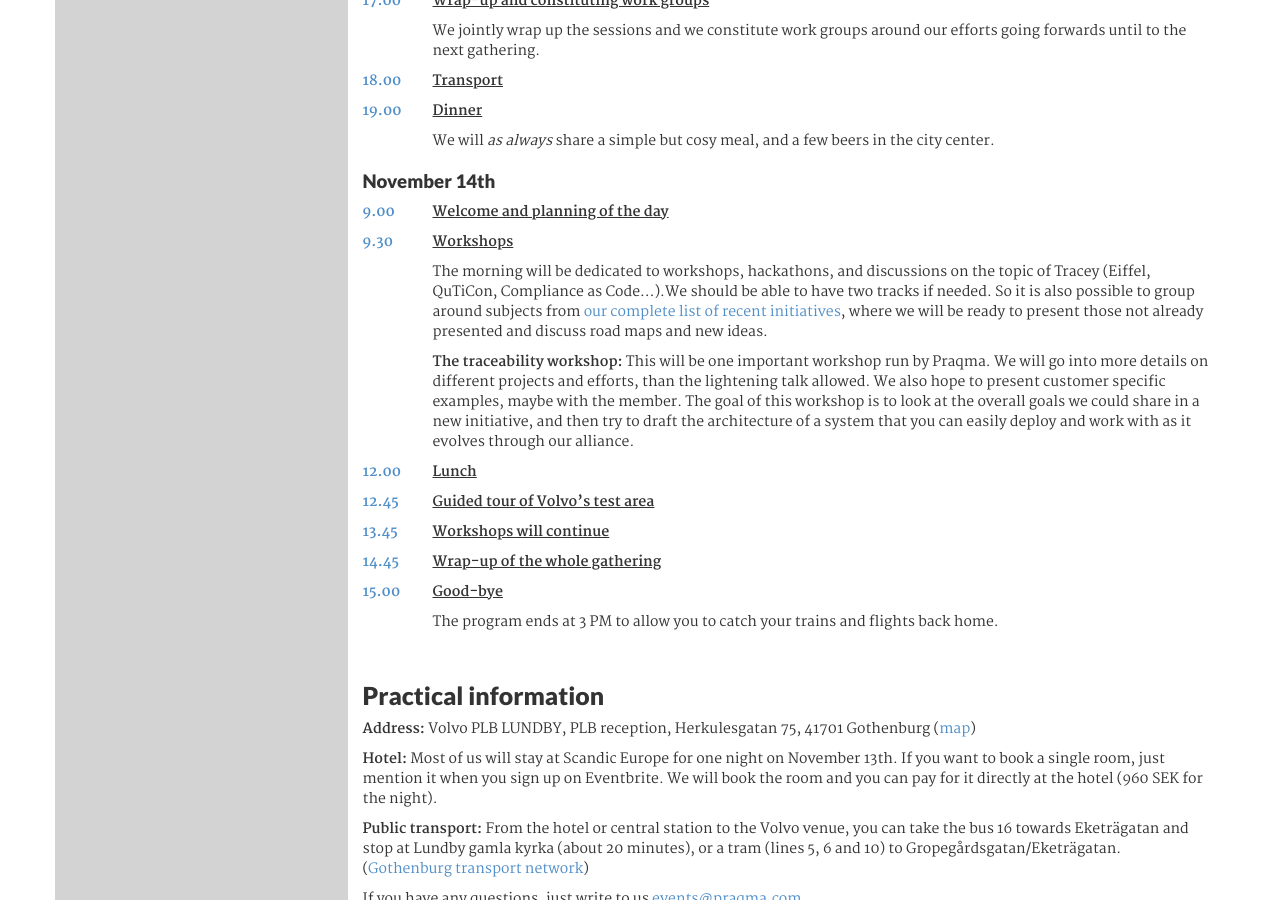
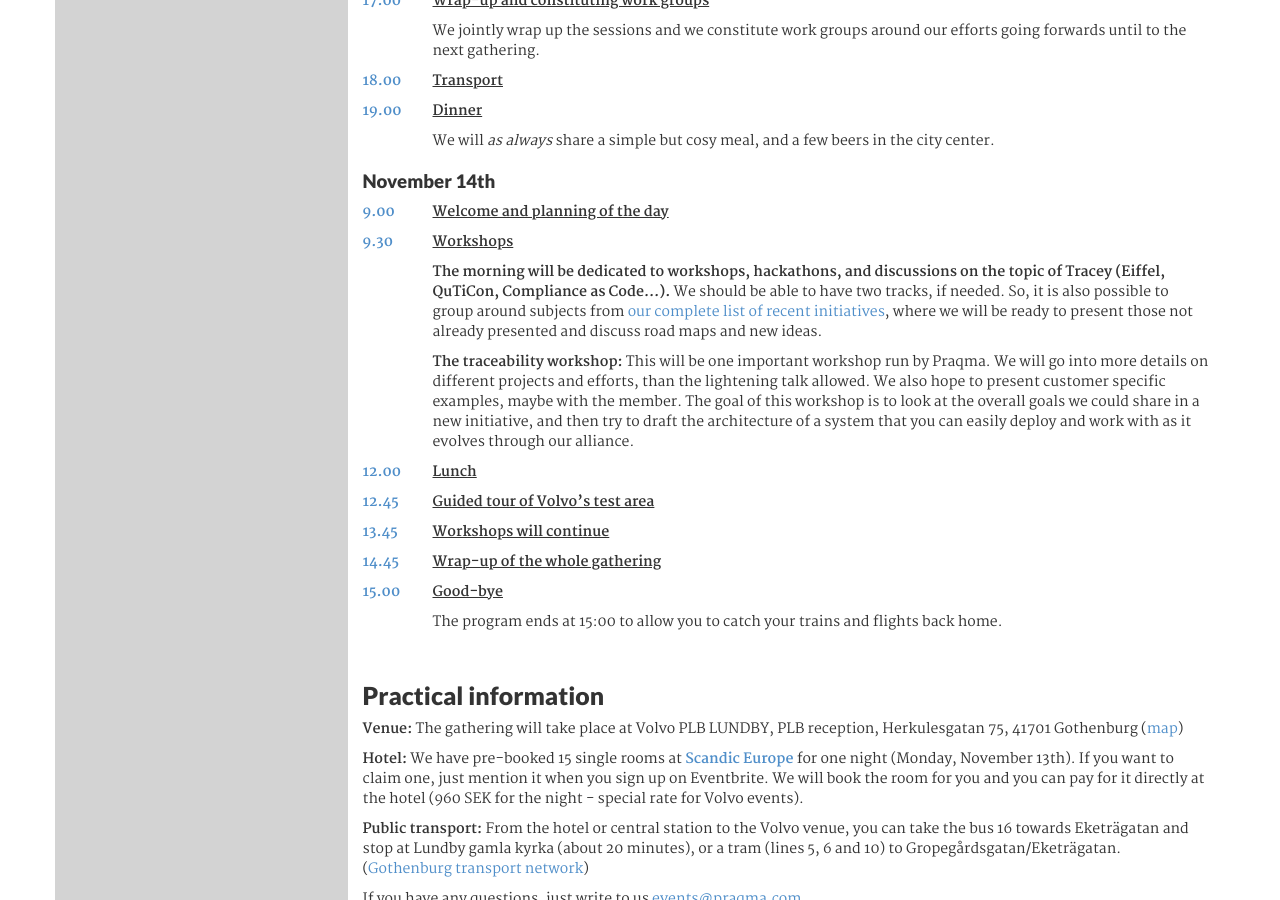
Before and after one commit to Praqma/web-alliance, a Jekyll site: the page built from _pages/gatherings.md, in a window 1280 px wide and 900 px high, scrolled down 996 px. Built offline with Jekyll 4.4.1, drawn with Linux system fonts in a browser that asks for light colours.

Commit message:
close #57 add link to hotel for 7th gathering

```diff
--- a/_pages/gatherings.md
+++ b/_pages/gatherings.md
@@ -110,7 +110,7 @@ Welcome and planning of the day
 {: .agenda-time }
 Workshops
 {: .agenda-name }
-The morning will be dedicated to workshops, hackathons, and discussions on the topic of Tracey (Eiffel, QuTiCon, Compliance as Code…).We should be able to have two tracks if needed. So it is also possible to group around subjects from [our complete list of recent initiatives]({{site.url}}/initiatives/){: target="\_blank"}, where we will be ready to present those not already presented and discuss road maps and new ideas.
+**The morning will be dedicated to workshops, hackathons, and discussions on the topic of Tracey (Eiffel, QuTiCon, Compliance as Code…).** We should be able to have two tracks, if needed. So, it is also possible to group around subjects from [our complete list of recent initiatives]({{site.url}}/initiatives/){: target="\_blank"}, where we will be ready to present those not already presented and discuss road maps and new ideas.
 {: .right }
 **The traceability workshop:** This will be one important workshop run by Praqma. We will go into more details on different projects and efforts, than the lightening talk allowed. We also hope to present customer specific examples, maybe with the member.
 The goal of this workshop is to look at the overall goals we could share in a new initiative, and then try to draft the architecture of a system that you can easily deploy and work with as it evolves through our alliance.
@@ -140,21 +140,22 @@ Wrap-up of the whole gathering
 {: .agenda-time }
 Good-bye
 {: .agenda-name }
-The program ends at 3 PM to allow you to catch your trains and flights back home.
+The program ends at 15:00 to allow you to catch your trains and flights back home.
 {: .right }
 
 <br>
 
 ## Practical information
 
-**Address:** Volvo PLB LUNDBY, PLB reception, Herkulesgatan 75, 41701 Gothenburg ([map](https://www.google.se/maps/place/Volvo+PLB+LUNDBY/@57.7127171,11.9242735,17z/data=!4m5!3m4!1s0x0:0xfa965b0c62e7cf34!8m2!3d57.7126362!4d11.9234537){: target="\_blank"})
+**Venue:** The gathering will take place at Volvo PLB LUNDBY, PLB reception, Herkulesgatan 75, 41701 Gothenburg ([map](https://www.google.se/maps/place/Volvo+PLB+LUNDBY/@57.7127171,11.9242735,17z/data=!4m5!3m4!1s0x0:0xfa965b0c62e7cf34!8m2!3d57.7126362!4d11.9234537){: target="\_blank"})
 
-**Hotel:** Most of us will stay at Scandic Europe for one night on November 13th. If you want to book a single room, just mention it when you sign up on Eventbrite. We will book the room and you can pay for it directly at the hotel (960 SEK for the night).
+**Hotel:** We have pre-booked 15 single rooms at [**Scandic Europe**](https://www.scandichotels.com/hotels/sweden/gothenburg/scandic-europa){: target="\_blank"} for one night (Monday, November 13th). If you want to claim one, just mention it when you sign up on Eventbrite. We will book the room for you and you can pay for it directly at the hotel (960 SEK for the night - special rate for Volvo events).
 
 **Public transport:** From the hotel or central station to the Volvo venue, you can take the bus 16 towards Eketrägatan and stop at Lundby gamla kyrka (about 20 minutes), or a tram (lines 5, 6 and 10) to Gropegårdsgatan/Eketrägatan. ([Gothenburg transport network](http://www.vasttrafik.se/){: target="\_blank"})
 
 If you have any questions, just write to us [events@praqma.com](mailto:events@praqma.com)
 
+<br>
 
 ## How to join {#howtojoin}
 
@@ -167,6 +168,8 @@ When you get your invite, it will contain the promotion code for the registratio
 
 **If you need an invite - mail us at [alliance@praqma.com](mailto:alliance@praqma.com) and explain your case.**
 
+<br>
+
 ## Register now
 
 <br>
```
